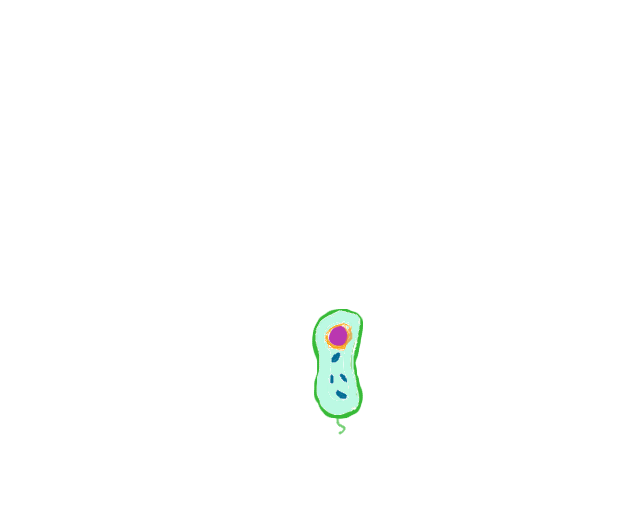
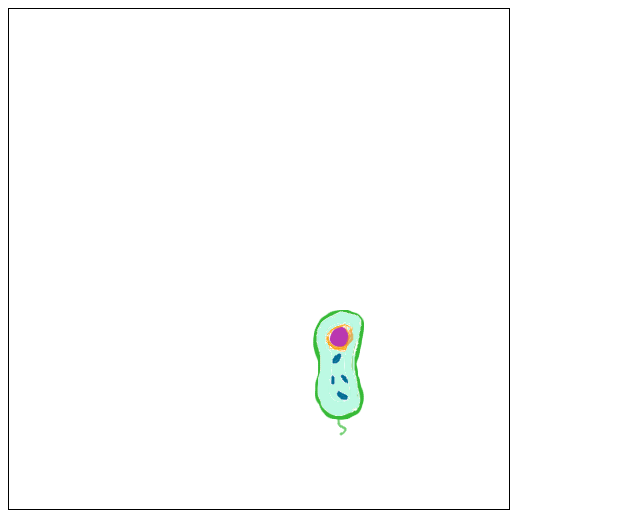
Before and after one commit to eshsprogramming/bacteria-phile, a plain HTML site: page index.html in a window 1280 px wide. Shown: the whole page, without its empty margins (0-640 px from the left). Drawn offline with Linux system fonts and the light colour scheme.

Commit message:
added border

```diff
--- a/index.html
+++ b/index.html
@@ -2,7 +2,7 @@
 	<head>
 	</head>
 	<body>
-		<canvas id="mycanvas" width="500" height="500"></canvas>
+		<canvas id="mycanvas" width="500" height="500" style="border:1px solid #000000;"></canvas>
 		<script src="main.js"></script>
 	</body>
 </html>
```
